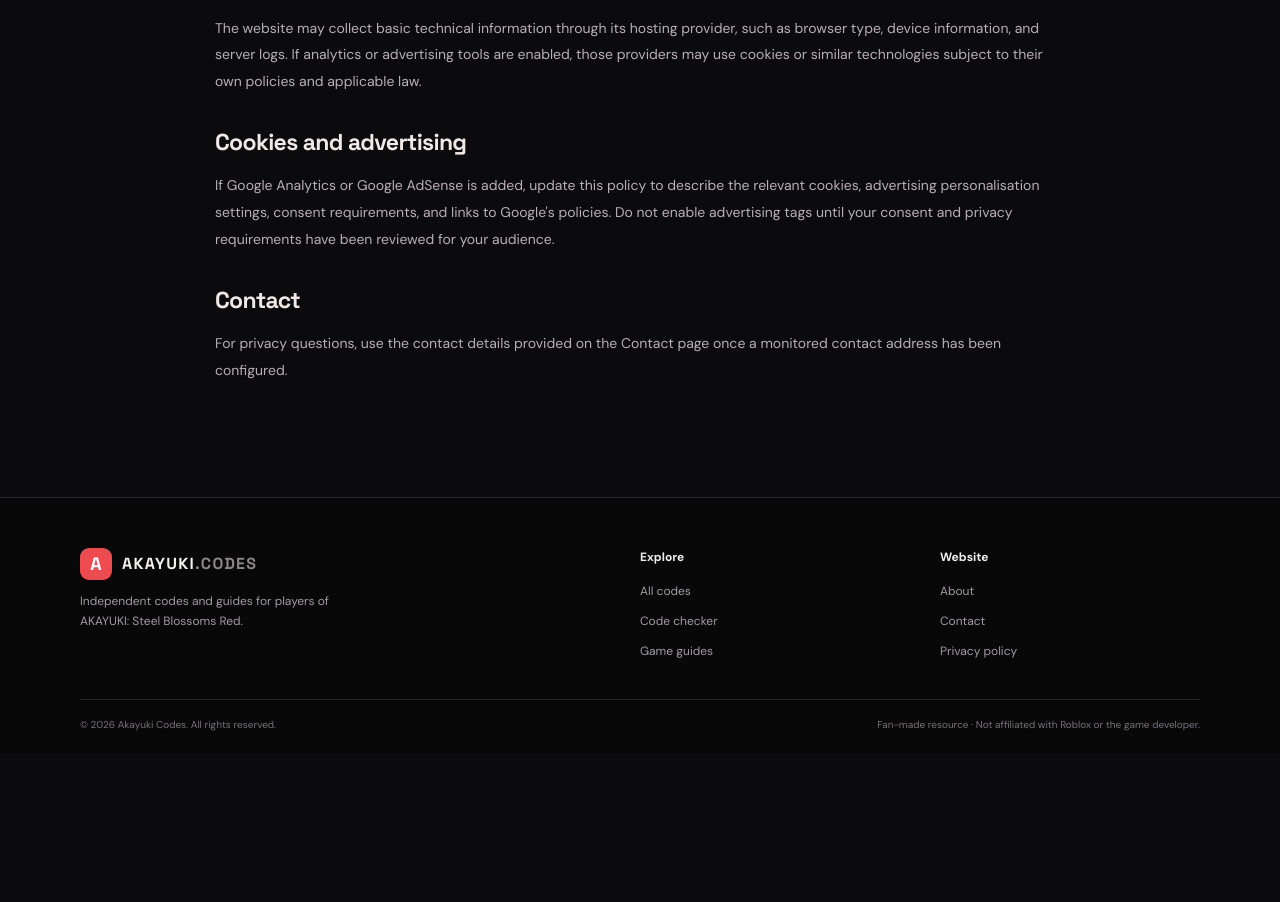
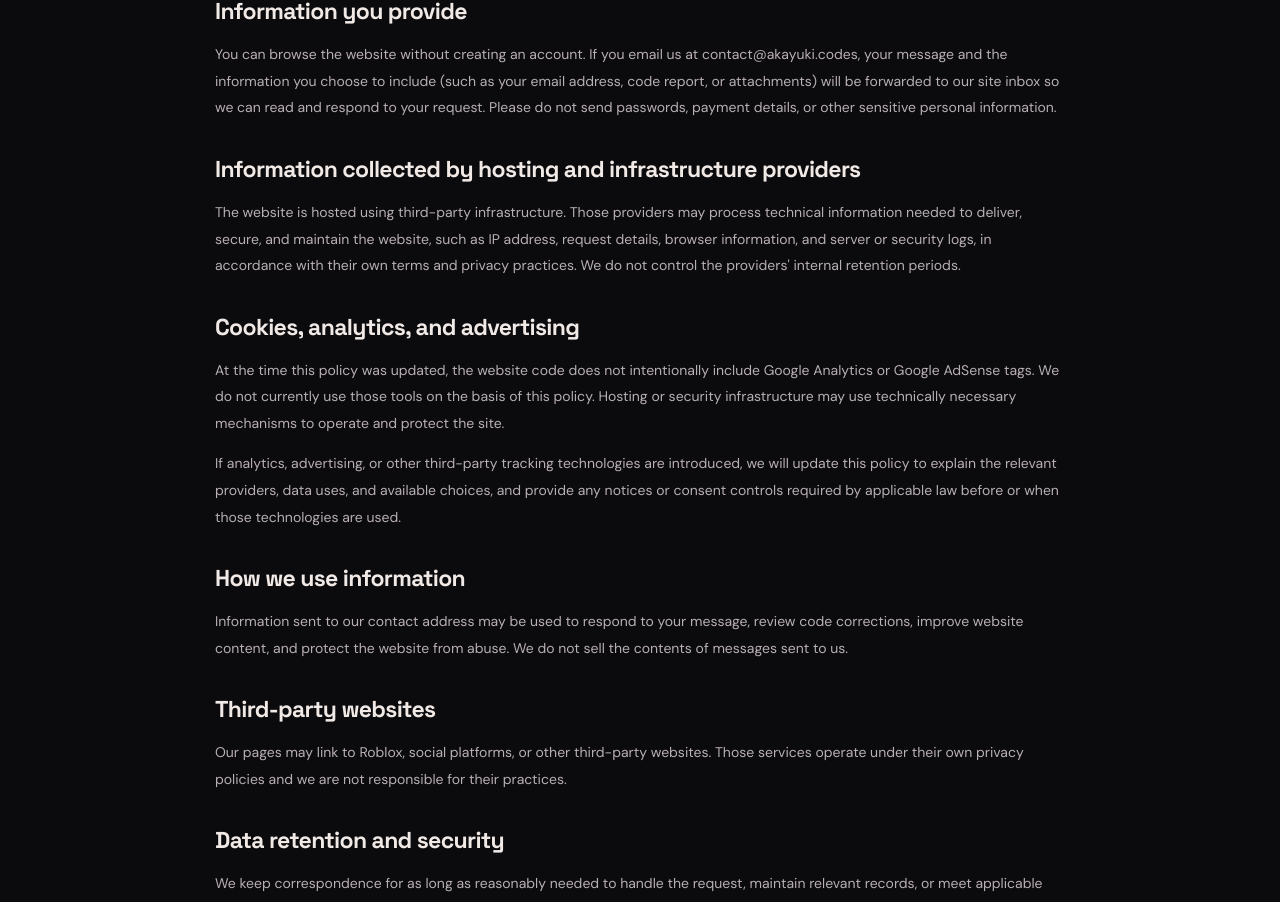
Before and after one commit to donnyhuang1990/akayuki-codes-hub, a Next.js app: page /privacy in a window 1280 px wide. Shown: the part 460-1362 px from the top of the page. Before the commit the page ends 1214 px from the top, so only its background shows below. Built offline with nearby package versions, Linux system fonts and the light colour scheme.

Commit message:
Publish accurate privacy policy

```diff
--- a/app/privacy/page.tsx
+++ b/app/privacy/page.tsx
@@ -1,3 +1,115 @@
 import type { Metadata } from 'next';
-export const metadata: Metadata = { title: 'Privacy Policy', description: 'Privacy information for visitors to Akayuki Codes.', alternates: { canonical: '/privacy/' } };
-export default function Privacy(){return <div className="container page-wrap narrow-page"><div className="eyebrow">WEBSITE INFORMATION</div><h1 className="page-title">Privacy <span>Policy.</span></h1><div className="content-block"><p><strong>Last updated: November 14, 2026</strong></p><p>This page is a starter privacy notice for Akayuki Codes. Review and adapt it to the analytics, advertising, hosting, and contact services actually enabled on the deployed website. It is not legal advice.</p><h2>Information collected</h2><p>The website may collect basic technical information through its hosting provider, such as browser type, device information, and server logs. If analytics or advertising tools are enabled, those providers may use cookies or similar technologies subject to their own policies and applicable law.</p><h2>Cookies and advertising</h2><p>If Google Analytics or Google AdSense is added, update this policy to describe the relevant cookies, advertising personalisation settings, consent requirements, and links to Google's policies. Do not enable advertising tags until your consent and privacy requirements have been reviewed for your audience.</p><h2>Contact</h2><p>For privacy questions, use the contact details provided on the Contact page once a monitored contact address has been configured.</p></div></div>}
+
+export const metadata: Metadata = {
+  title: 'Privacy Policy',
+  description: 'How Akayuki Codes handles information when you visit this website or contact us.',
+  alternates: { canonical: '/privacy/' },
+};
+
+export default function Privacy() {
+  return (
+    <div className="container page-wrap narrow-page">
+      <div className="eyebrow">WEBSITE INFORMATION</div>
+      <h1 className="page-title">Privacy <span>Policy.</span></h1>
+      <div className="content-block">
+        <p><strong>Last updated: November 14, 2026</strong></p>
+        <p>
+          This Privacy Policy explains how Akayuki Codes ("we", "us", or "the
+          website") handles information in connection with https://akayuki.codes/.
+          Akayuki Codes is an independent fan-made resource for
+          AKAYUKI: Steel Blossoms Red on Roblox. It is not affiliated with Roblox
+          or the game developer.
+        </p>
+
+        <h2>Information you provide</h2>
+        <p>
+          You can browse the website without creating an account. If you email us
+          at contact@akayuki.codes, your message and the information you choose
+          to include (such as your email address, code report, or attachments) will
+          be forwarded to our site inbox so we can read and respond to your
+          request. Please do not send passwords, payment details, or other
+          sensitive personal information.
+        </p>
+
+        <h2>Information collected by hosting and infrastructure providers</h2>
+        <p>
+          The website is hosted using third-party infrastructure. Those providers
+          may process technical information needed to deliver, secure, and
+          maintain the website, such as IP address, request details, browser
+          information, and server or security logs, in accordance with their own
+          terms and privacy practices. We do not control the providers' internal
+          retention periods.
+        </p>
+
+        <h2>Cookies, analytics, and advertising</h2>
+        <p>
+          At the time this policy was updated, the website code does not
+          intentionally include Google Analytics or Google AdSense tags. We do
+          not currently use those tools on the basis of this policy. Hosting or
+          security infrastructure may use technically necessary mechanisms to
+          operate and protect the site.
+        </p>
+        <p>
+          If analytics, advertising, or other third-party tracking technologies
+          are introduced, we will update this policy to explain the relevant
+          providers, data uses, and available choices, and provide any notices or
+          consent controls required by applicable law before or when those
+          technologies are used.
+        </p>
+
+        <h2>How we use information</h2>
+        <p>
+          Information sent to our contact address may be used to respond to your
+          message, review code corrections, improve website content, and protect
+          the website from abuse. We do not sell the contents of messages sent to
+          us.
+        </p>
+
+        <h2>Third-party websites</h2>
+        <p>
+          Our pages may link to Roblox, social platforms, or other third-party
+          websites. Those services operate under their own privacy policies and
+          we are not responsible for their practices.
+        </p>
+
+        <h2>Data retention and security</h2>
+        <p>
+          We keep correspondence for as long as reasonably needed to handle the
+          request, maintain relevant records, or meet applicable obligations.
+          No method of internet transmission or electronic storage is completely
+          secure, so we cannot guarantee absolute security.
+        </p>
+
+        <h2>Children's privacy</h2>
+        <p>
+          This website is intended to provide game information to a general
+          audience. We do not knowingly ask children to submit personal
+          information. If you believe a child has sent us personal information,
+          contact us so we can review the request.
+        </p>
+
+        <h2>Your choices and privacy requests</h2>
+        <p>
+          Depending on where you live, you may have rights to request access to,
+          correction of, or deletion of personal information, or to object to
+          certain processing. To make a privacy request, email{' '}
+          <a href="mailto:contact@akayuki.codes">contact@akayuki.codes</a>.
+          We may need to verify your request before acting on it.
+        </p>
+
+        <h2>Changes to this policy</h2>
+        <p>
+          We may update this policy when the website's features or legal
+          requirements change. The latest version will be published on this page
+          with its updated date.
+        </p>
+
+        <h2>Contact</h2>
+        <p>
+          For questions about this policy, email{' '}
+          <a href="mailto:contact@akayuki.codes">contact@akayuki.codes</a>.
+        </p>
+      </div>
+    </div>
+  );
+}
```
